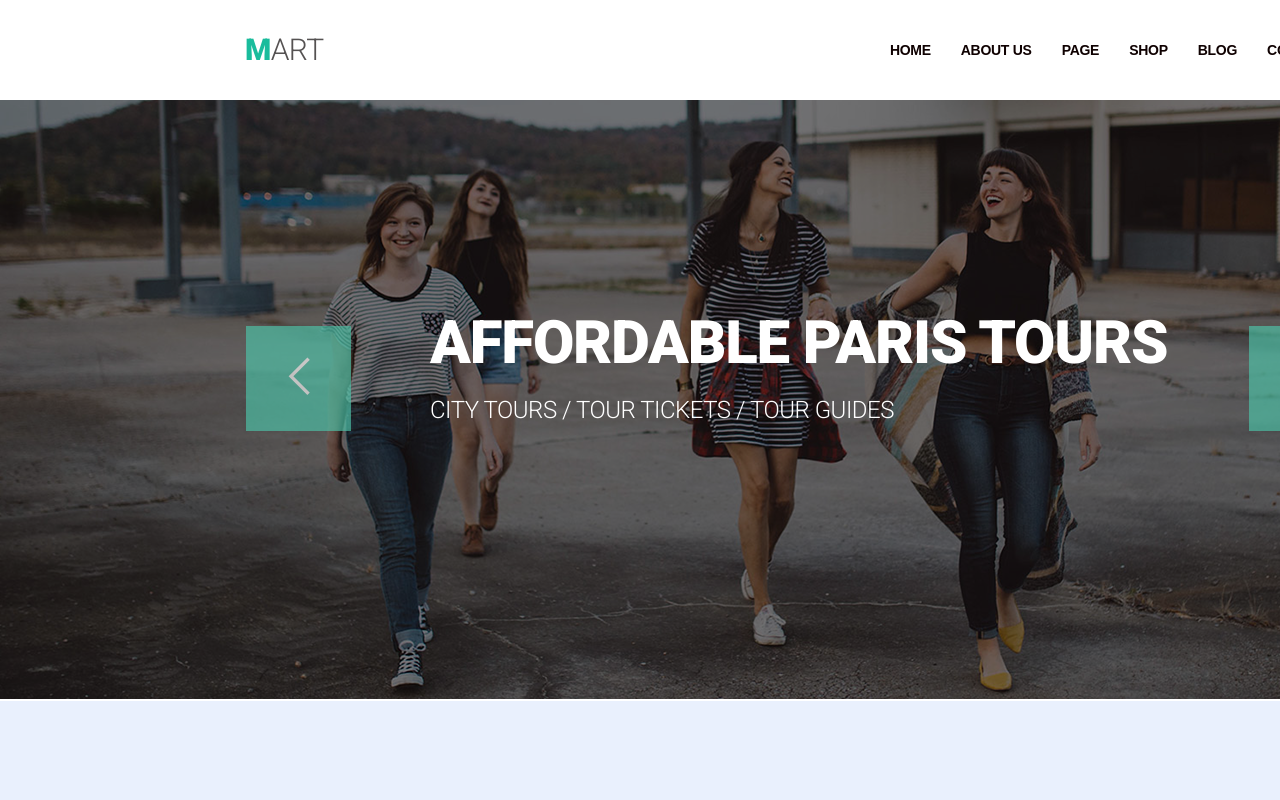
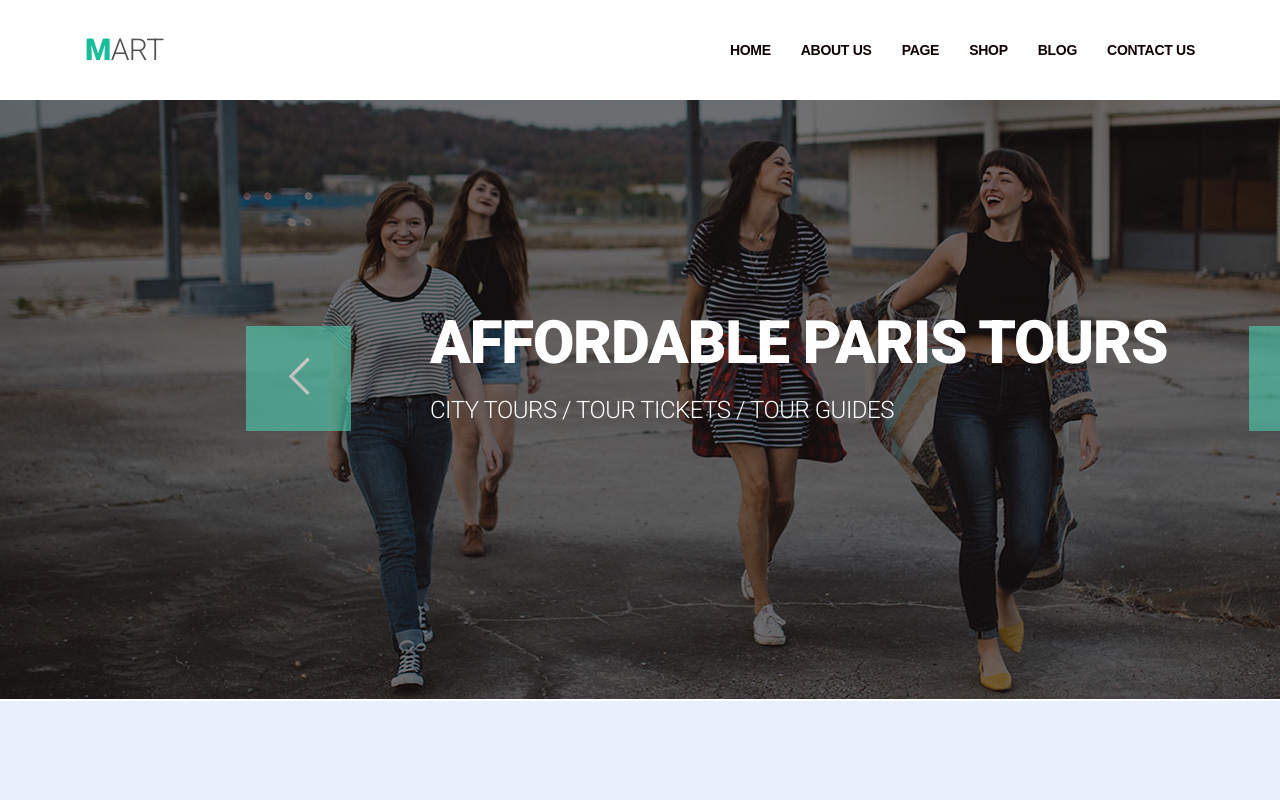
Before and after one commit to RostyslavSheshenya/goit-fe-course, a plain HTML site: page html-css/module-05/index.html in a window 1280 px wide. Shown: the top 800 px of the page. Drawn offline with Linux system fonts and the light colour scheme.

Commit message:
mod5 corr4

```diff
--- a/html-css/module-05/css/style.css
+++ b/html-css/module-05/css/style.css
@@ -9,8 +9,7 @@
   clear: both;
 }
 body {
-  width: 1600px;
-  margin: 0 auto;
+ width: 100%
 }
 
 /* NAVIGATION*/
@@ -88,6 +87,8 @@ header {
   position: relative;
   padding-top: 208px;
   padding-bottom: 276px;
+  width: 1600px;
+  margin: 0 auto;
 }
 .right {
   width: 105px;
```
